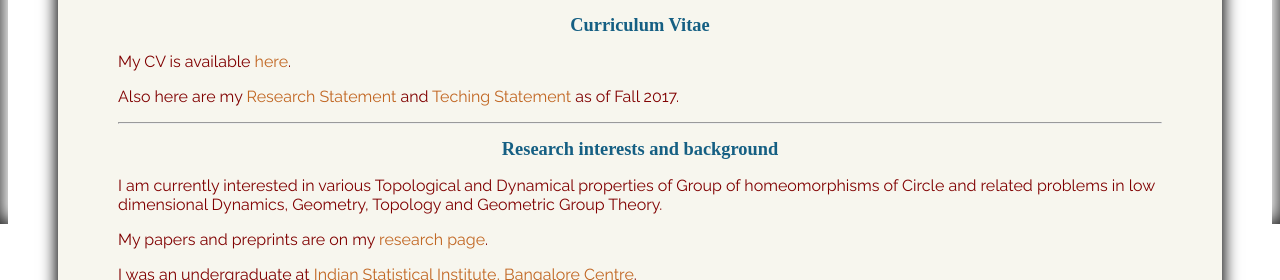
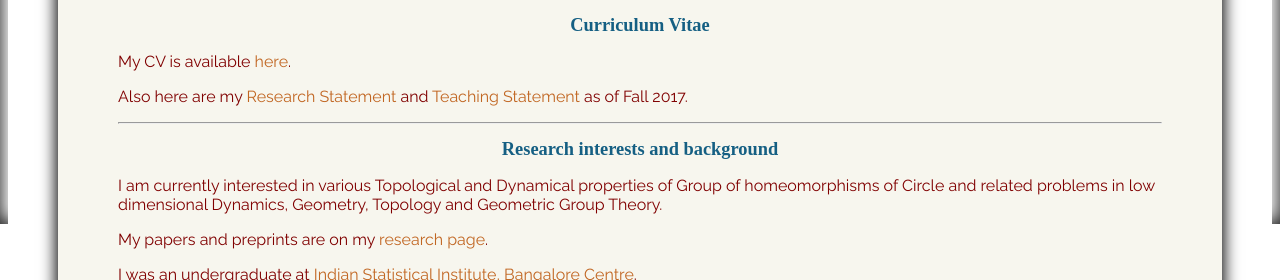
Before and after one commit to subhadipchowdhury/subhadipchowdhury.github.io, a Jekyll site: the page built from index.md, in a window 1280 px wide. Shown: the part 676-956 px from the top of the page. Built offline with Jekyll 4.4.1, drawn with Linux system fonts in a browser that asks for light colours; some web fonts are replaced.

Commit message:
Update index.md

```diff
--- a/index.md
+++ b/index.md
@@ -30,7 +30,7 @@
 </div>
 My CV is available [here](assets/CV.pdf).
 
-Also here are my [Research Statement](assets/Research_Statement.pdf) and [Teching Statement](assets/Research_Statement.pdf) as of Fall 2017.
+Also here are my [Research Statement](assets/Research_Statement.pdf) and [Teaching Statement](assets/Teaching_Statement.pdf) as of Fall 2017.
 <hr>
 
 <div class='anchor'>
```
